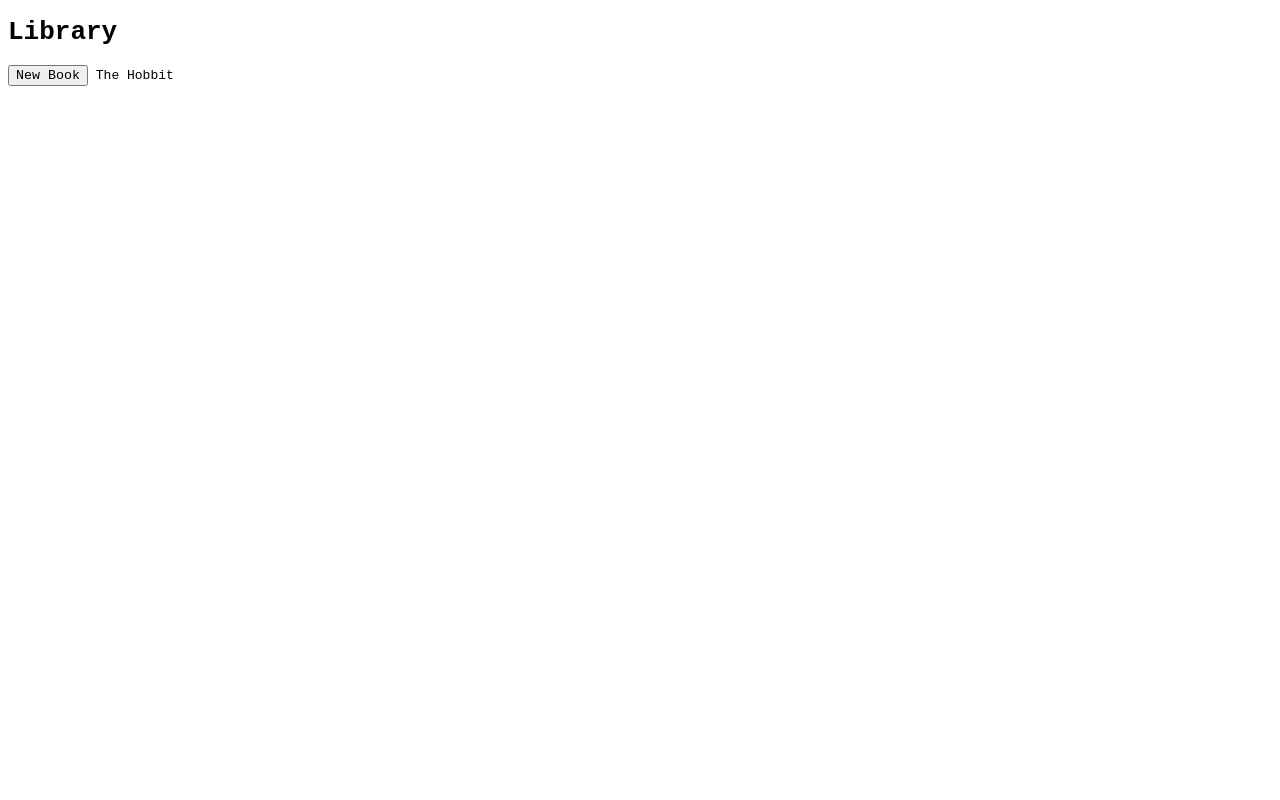
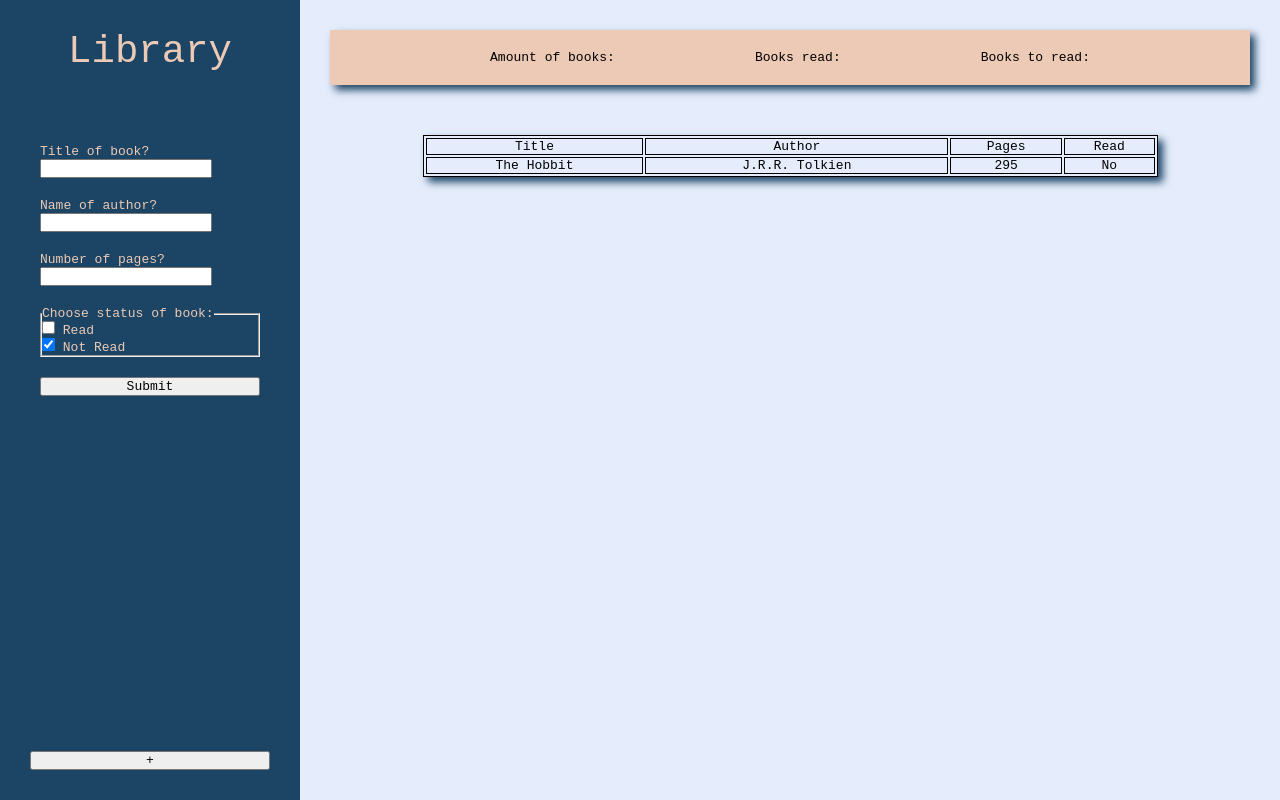
Before and after one commit to LaQuannT/Library, a plain HTML site: page index.html in a window 1280 px wide. Drawn offline with Linux system fonts and the light colour scheme.

Commit message:
redesigned page layout & styled

```diff
--- a/index.html
+++ b/index.html
@@ -4,39 +4,65 @@
     <meta charset="UTF-8" />
     <meta http-equiv="X-UA-Compatible" content="IE=edge" />
     <meta name="viewport" content="width=device-width, initial-scale=1.0" />
-    <link rel="stylesheet" href="./style.css" />
+    <link rel="stylesheet" href="style.css" />
     <script src="./script.js" defer></script>
     <title>Library</title>
   </head>
   <body>
-    <h1>Library</h1>
-    <div id="form-input">
-      <form action="">
-        <input
-          type="text"
-          name="book-title"
-          id="book-title"
-          placeholder="name of book..."
-        />
-        <input
-          type="text"
-          name="author"
-          id="book-author"
-          placeholder="author..."
-        />
-        <input
-          type="text"
-          name="pages"
-          id="book-pages"
-          placeholder="number of pages..."
-        />
-        <input type="radio" name="have-read" id="have-read-Y" value="Yes" />
-        <label for="have-read-Y">Yes</label>
-        <input type="radio" name="have-read" id="have-read-N" value="No" />
-        <label for="have-read-N">No</label>
-        <button type="submit" value="submit" id="submit">submit</button>
-      </form>
+    <div class="container">
+      <div class="sidebar">
+        <h1>Library</h1>
+        <form action="#">
+          <div class="questions">
+            <label for="title">Title of book?</label>
+            <input type="text" name="title" id="book-title" />
+          </div>
+          <div class="questions">
+            <label for="author">Name of author?</label>
+            <input type="text" name="author" id="author" />
+          </div>
+          <div class="questions">
+            <label for="pages">Number of pages?</label>
+            <input type="text" name="pages" id="pages" />
+          </div>
+          <fieldset>
+            <legend>Choose status of book:</legend>
+            <div class="questions">
+              <input type="checkbox" name="read" id="read" />
+              <label for="read">Read</label>
+            </div>
+            <div class="questions">
+              <input type="checkbox" name="not-read" id="not-read" checked />
+              <label for="not-read">Not Read</label>
+            </div>
+          </fieldset>
+          <button type="submit" id="submit">Submit</button>
+        </form>
+        <button type="button" id="add-btn">+</button>
+      </div>
+      <div class="content">
+        <div class="counters">
+          <p class="book-counter">Amount of books: <span id="bk-num"></span></p>
+          <p class="books-read">Books read: <span id="bk-read"></span></p>
+          <p class="to-read">Books to read: <span id="bk-to-read"></span></p>
+        </div>
+        <div class="bk-shelf">
+          <table>
+            <tr>
+              <th>Title</th>
+              <th>Author</th>
+              <th>Pages</th>
+              <th>Read</th>
+            </tr>
+            <tr>
+              <td>The Hobbit</td>
+              <td>J.R.R. Tolkien</td>
+              <td>295</td>
+              <td>No</td>
+            </tr>
+          </table>
+        </div>
+      </div>
     </div>
-    <button type="button" id="add-button">New Book</button>
   </body>
 </html>
--- a/style.css
+++ b/style.css
@@ -1,11 +1,90 @@
+:root {
+  --margin: 30px;
+}
+
+*,
+*::before,
+*::after {
+  box-sizing: border-box;
+}
+
 * {
+  margin: 0;
+  padding: 0;
+  font: inherit;
   font-family: monospace;
 }
 
-body {
+img,
+picture,
+svg,
+video {
   display: block;
+  max-width: 100%;
 }
 
-#form-input {
-  display: none;
+.container {
+  min-height: 100vh;
+  display: grid;
+  grid-template-columns: minmax(300px, 20%) 1fr;
 }
+
+.sidebar {
+  background-color: #1c4464;
+  color: #eccab5;
+  display: grid;
+  grid-template-rows: auto 1fr auto;
+}
+
+.sidebar > h1 {
+  text-align: center;
+  font-size: 3rem;
+  margin: var(--margin);
+}
+
+form {
+  display: flex;
+  flex-direction: column;
+  margin: 40px;
+  gap: 20px;
+}
+
+#add-btn {
+  margin: var(--margin);
+}
+
+.content {
+  background-color: #e5edfc;
+  display: inherit;
+  grid-template-rows: auto 1fr;
+  gap: 20px;
+}
+
+.counters {
+  display: flex;
+  align-items: center;
+  justify-content: space-evenly;
+  border: 1px;
+  box-shadow: 5px 5px 8px #1c4464;
+  margin: var(--margin);
+  padding: 20px;
+  background-color: #eccab5;
+}
+
+.bk-shelf {
+  display: flex;
+  align-items: flex-start;
+  justify-content: center;
+}
+
+table {
+  width: 75%;
+  box-shadow: 5px 5px 8px #1c4464;
+}
+
+table,
+th,
+td {
+  border: 1px solid;
+  text-align: center;
+}
```
